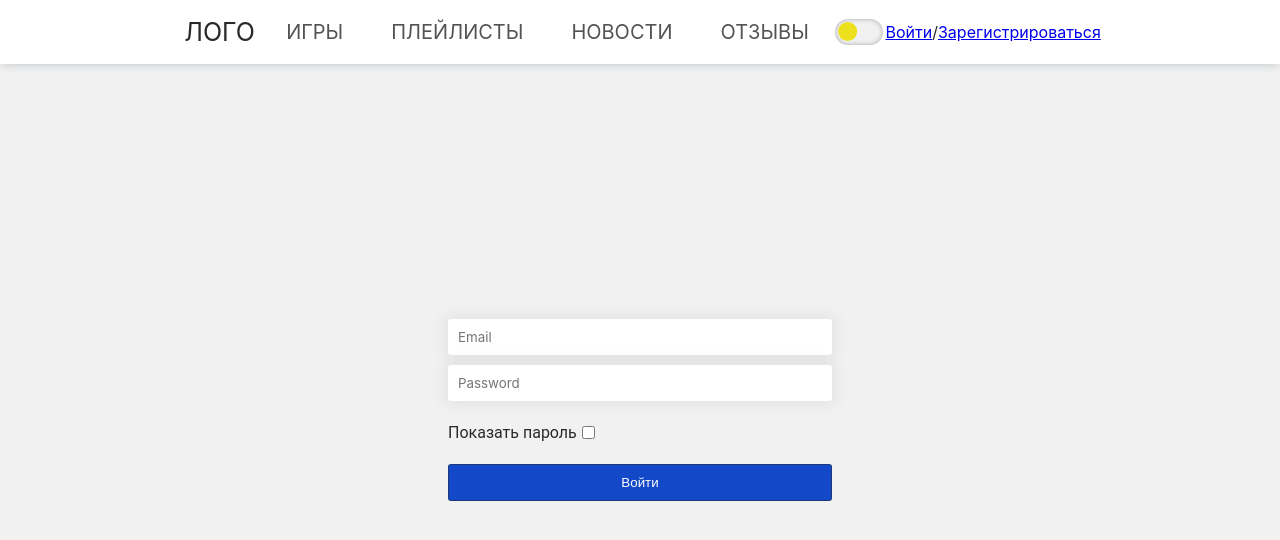
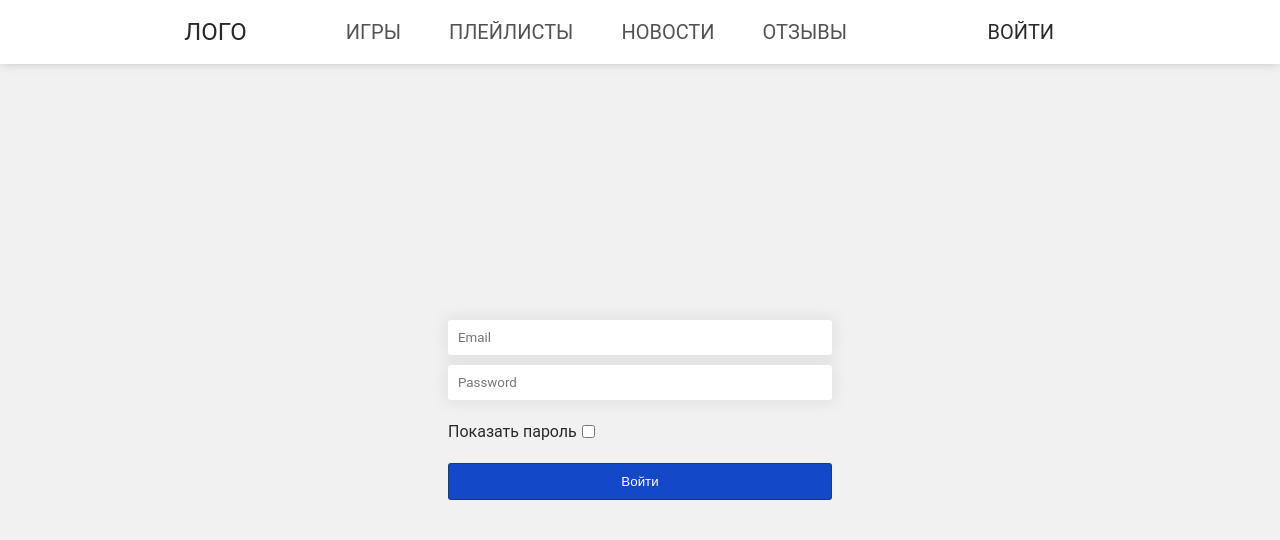
Before and after one commit to mokybrow/my_games_library, a React (Create React App) app in the folder frontend/: page /login in a window 1280 px wide. Shown: the top 540 px of the page. Built offline with nearby package versions, Linux system fonts and the light colour scheme.

Commit message:
Выпадающее меню и переместил переключатель

```diff
--- a/frontend/src/components/Header.tsx
+++ b/frontend/src/components/Header.tsx
@@ -33,6 +33,7 @@ const Header: FC = () => {
 
 
     const buttonFunc = () => {
+
         const menu = document.querySelector('.menu-body')
         const menuBtn = document.querySelector('.menu-icon')
         const body = document.body;
@@ -52,7 +53,6 @@ const Header: FC = () => {
 
             menu.querySelectorAll('.menu-link').forEach(link => {
                 link.addEventListener('click', () => {
-                    console.log('click')
                     menu.classList.toggle('active')
                     menuBtn.classList.toggle('active')
                     body.classList.toggle('lock')
@@ -108,22 +108,39 @@ const Header: FC = () => {
                         </ul>
                     </nav>
                 </div>
+
+                <div className="dropdown">
+                    {!auth_store.isAuth ? <><Link to={'/login'}><button className="dropbtn">Войти</button></Link>
+                        <div className="dropdown-content">
+                            <Link to={'/signup'}>Регистрация</Link>
+
                             <div className="theme-controller-desktop">
                                 <div className="toggle-pill-dark">
+                                    <p>Тема</p>
                                     <input type="checkbox" id="pill4" name="check" checked={checked} onChange={handleChange} />
                                     <label htmlFor="pill4"></label>
                                 </div>
                             </div>
-                <div className="user-icon">
-                    {auth_store.isAuth ? <><li>
-                        <Link to={'/' + auth_store.user.username} reloadDocument>{auth_store.user.username}</Link>
-                    </li> </> : null}
-                    {auth_store.isAuth ? <><li>
-                        <button onClick={() => auth_store.logout()}>Выход</button>
-                    </li> </> : <><Link to={'/login'}>Войти</Link>/<Link to={'/signup'}>Зарегистрироваться</Link></>}
+                        </div></> :
+                        <><Link to={`/${auth_store.user.username}`}>
+                            <button className="dropbtn">{auth_store.user.username}</button>
+                        </Link>
+                            <div className="dropdown-content">
+                                <Link to='/' onClick={() => auth_store.logout()}>Выход</Link>
+                                <div className="theme-controller-desktop">
+                                <div className="toggle-pill-dark">
+                                    <p>Тема</p>
+                                    <input type="checkbox" id="pill4" name="check" checked={checked} onChange={handleChange} />
+                                    <label htmlFor="pill4"></label>
+                                </div>
+                            </div>
+                            </div>
+                            </>
+                            }
                 </div>
 
-            </header>
+
+            </header >
             <Outlet />
 
         </>
--- a/frontend/src/components/LoginForm.tsx
+++ b/frontend/src/components/LoginForm.tsx
@@ -56,13 +56,17 @@ const LoginForm: FC = () => {
                     {errors.password && <p className='error-alert' role="alert">{errors.password.message}</p>}
 
                 </div>
+                {auth_store.loginError ? <p className='error-alert' role="alert">Неверный логин или пароль</p>: null}
+
                 <div className="show-password-container">
                     <p >Показать пароль</p>
                     <input className='show-password' type="checkbox" onClick={togglePasswordVisiblity} />
                 </div>
+
                 <button className='form-button' type='submit'>Войти</button>
+
             </form>
-            {auth_store.loginError ? <><h1>Неверный логин или пароль</h1></> : null}
+
         </div>
     )
 }
--- a/frontend/src/index.css
+++ b/frontend/src/index.css
@@ -10,6 +10,7 @@ html[data-theme='dark'] {
   --button-color: #1349C9;
   --button-hover: rgba(39, 41, 43, 0.5);
   --theme-controller: #595959;
+  --dropdown-color: #4B4B4B;
 }
 
 
@@ -25,4 +26,5 @@ html[data-theme='light'] {
   --button-color: #1349C9;
   --button-hover: #FFFFFF;
   --theme-controller: #F1F1F1;
+  --dropdown-color: #D9D9D9;
 }
--- a/frontend/src/pages/GamesPage.tsx
+++ b/frontend/src/pages/GamesPage.tsx
@@ -1,7 +1,9 @@
 import React from 'react'
 
 export const GamesPage = () => {
+
   return (
-    <div>GamesPage</div>
+    <div>GamesPage
+    </div>
   )
 }
--- a/frontend/src/styles/form.css
+++ b/frontend/src/styles/form.css
@@ -10,7 +10,7 @@
 
 .text-field-input {
     margin: 10px 0;
-    font-family: 'Inter', sans-serif;
+    font-family: 'Roboto', sans-serif;
     display: flex;
     flex-direction: column;
     width: 30vw;
@@ -20,6 +20,7 @@
     border-radius: 3px;
     background-color: var(--text-input-color);
     transition: background-color 200ms linear;
+    color: var(--font-color-global)
 }
 
 .form-button {
--- a/frontend/src/styles/header.css
+++ b/frontend/src/styles/header.css
@@ -1,6 +1,6 @@
 /*---------Шапка страницы--------*/
 .header {
-    font-family: 'Inter', sans-serif;
+    font-family: 'Roboto', sans-serif;
     height: 60px;
     padding: 4vh 14vw;
     display: -webkit-box;
@@ -27,7 +27,7 @@
     text-transform: uppercase;
     padding: 5px;
     text-decoration: none;
-    font-size: 25px;
+    font-size: 24px;
     color: var(--header-logo-color);
     transition: color 200ms linear;
 }
@@ -151,7 +151,7 @@
     margin: 0 24px;
 }
 
-.theme-controller-mobile{
+.theme-controller-mobile {
     display: none;
 }
 
@@ -169,11 +169,13 @@
         transition: background-color 200ms linear;
         overflow: auto;
     }
-    .theme-controller-mobile{
+
+    .theme-controller-mobile {
         margin: 0 24px;
         display: flex;
     }
-    .theme-controller-desktop{
+
+    .theme-controller-desktop {
         display: none;
     }
 }
@@ -201,10 +203,15 @@
         transition: color 200ms linear;
     }
 
+    .dropdown {
+        display: none;
+    }
+
 }
 
 .theme-controller-desktop {
-    margin-top: 20px;
+    margin: 20px;
+
 }
 
 /* toggle-pill-color */
@@ -250,3 +257,67 @@
     -webkit-transform: rotate(295deg);
     transform: rotate(295deg);
 }
+
+/* Выпадающее меню */
+.dropbtn {
+    font-family: 'Roboto', sans-serif;
+    color: var(--font-color-global);
+    padding: 10px;
+    font-size: 20px;
+    text-transform: uppercase;
+    border: none;
+    width: 160px;
+    border-radius: 6px 6px 6px 6px;
+    cursor: pointer;
+    background: none;
+    transition: all 200ms linear;
+}
+
+.dropdown {
+    position: relative;
+    display: inline-block;
+    font-size: 20px;
+}
+
+.dropdown-content {
+    font-family: 'Roboto', sans-serif;
+    color: var(--font-color-global);
+    text-transform: uppercase;
+    display: none;
+    position: absolute;
+    background-color: var(--dropdown-color);
+    min-width: 160px;
+    z-index: 1;
+    border-radius: 0 0 6px 6px;
+    transition: all 200ms linear;
+
+}
+
+.dropdown-content a {
+    color: var(--font-color-global);
+    padding: 6px 6px;
+    text-decoration: none;
+    display: block;
+    transition: all 200ms linear;
+
+}
+
+.dropdown-content a:hover {
+    background-color: #ddd;
+}
+
+.dropdown:hover .dropdown-content {
+    display: block;
+}
+
+.dropdown:hover .dropbtn {
+    background-color: var(--dropdown-color);
+    border-radius: 6px 6px 0px 0px;
+    transition: all 200ms linear;
+
+}
+@media (max-width: 1023px){
+   .dropdown{
+    display: none;
+   }
+}
```
Lines whose indentation alone changed are shown as unchanged.
